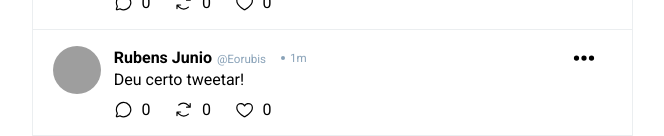
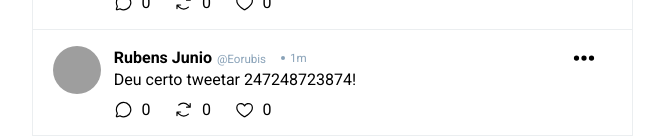
Before and after one commit to Rubensjuniors/Clone-twitter, a React (Vite) app: page / in a window 1280 px wide. Shown: the part 2549-2685 px from the top of the page, without its empty margins (283-947 px from the left). Built offline with nearby package versions, Linux system fonts and the light colour scheme; grey boxes are pictures that could not be loaded.

Commit message:
refactor: refactor last tweet

```diff
--- a/src/page/Home/Home.tsx
+++ b/src/page/Home/Home.tsx
@@ -30,7 +30,7 @@ const TimeLine = () => {
     'Deu certo tweetar!',
     'Deu certo tweetar!',
     'Deu certo tweetar!',
-    'Deu certo tweetar!',
+    'Deu certo tweetar 247248723874!',
   ])
 
   const createNewTweet = (event: FormEvent) => {
```
